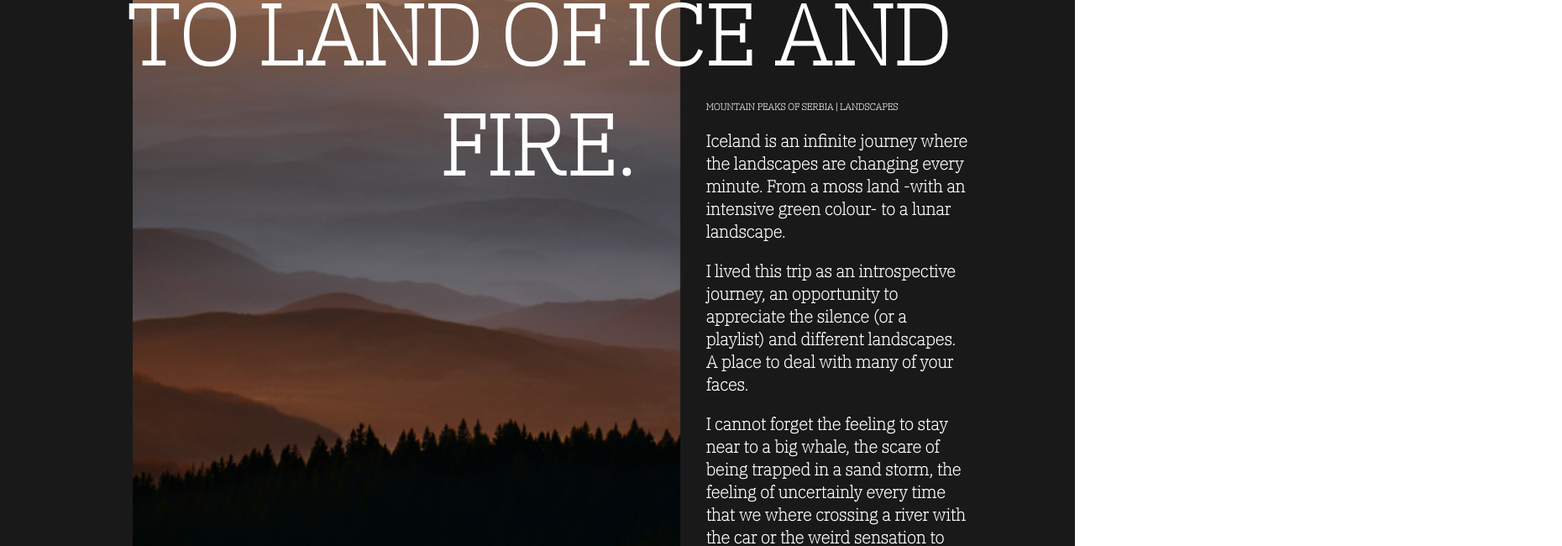
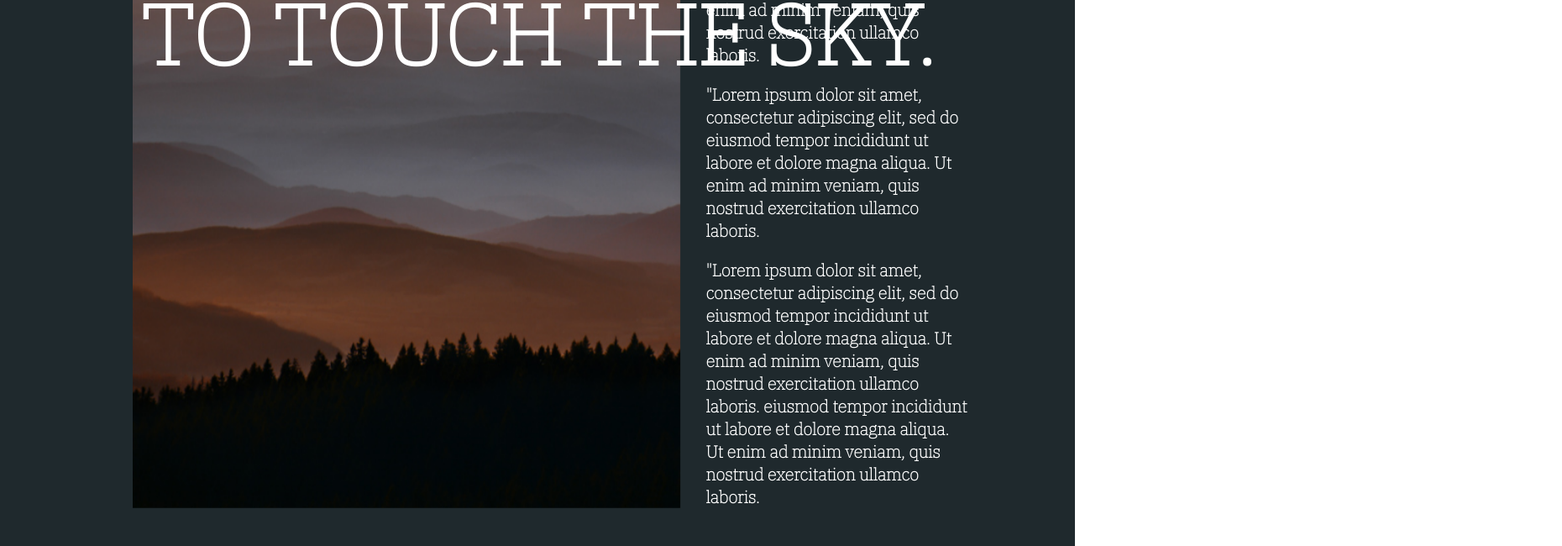
Before and after one commit to majac91/Photography_portfolio_V2, a React (Create React App) app: page /where-no-words-are-needed in a window 1280 px wide. Shown: the part 437-1087 px from the top of the page at 84% size, 1860 px wide, since content can reach past the window. Built offline with nearby package versions, Linux system fonts and the light colour scheme.

Commit message:
setup IO on story 3 page ;

```diff
--- a/src/hooks/useOnIntersection.js
+++ b/src/hooks/useInView.js
@@ -1,15 +1,17 @@
 import { useState, useEffect } from "react";
 
-export function useElementOnScreen(ref) {
+export function useInView(ref) {
   const [isIntersecting, setIsIntersecting] = useState(false);
 
   useEffect(() => {
-    const options = { treshold: 0 };
+    const options = { tresholds: 1 };
 
     const callback = (entries) => {
       entries.forEach((entry) => {
         if (entry.isIntersecting) {
           setIsIntersecting(true);
+        } else {
+          setIsIntersecting(false);
         }
       });
     };
--- a/src/pages/StoryPage2/Story2.js
+++ b/src/pages/StoryPage2/Story2.js
@@ -1,7 +1,15 @@
-import React, { useEffect } from "react";
+import React, { useEffect, useRef } from "react";
 import Reveal from "react-reveal/Fade";
+import { useInView } from "../../hooks/useInView";
+//header
+import img1 from "../../images/story2/DSC_4212.jpg";
 
-import img1 from "../../images/story2/DSC_4212.jpg";
+//section 1
+import img12 from "../../images/story2/DSC_4283.jpg";
+import img13 from "../../images/story2/DSC_4176.jpg";
+import img14 from "../../images/story2/DSC_4174.jpg";
+
+//section 2
 import img2 from "../../images/story2/DSC_0054.jpg";
 import img3 from "../../images/story2/DSC_0055.jpg";
 import img4 from "../../images/story2/DSC_0083.jpg";
@@ -13,94 +21,156 @@ import img9 from "../../images/story2/DSC_0126.jpg";
 import img10 from "../../images/story2/DSC_0131.jpg";
 import img11 from "../../images/story2/DSC_0180.jpg";
 
+//section 3
+import img15 from "../../images/story2/DSC_1349.jpg";
+import img16 from "../../images/story2/DSC_1432 2.jpg";
+import img17 from "../../images/story2/DSC_1437.jpg";
+// import img18 from "../../images/story2/DSC_1485.jpg";
+import img19 from "../../images/story2/DSC_1500.jpg";
+import img20 from "../../images/story2/DSC_1510.jpg";
+
 const Story2 = ({ setContainerClass }) => {
   useEffect(() => {
     setContainerClass("story1Page");
   }, []);
+
+  const section2Ref = useRef();
+  const section3Ref = useRef();
+  const section2InView = useInView(section2Ref);
+  const section3InView = useInView(section3Ref);
+
+  const cx = require("classnames");
+
   return (
-    <div className="story2">
+    <div className={`story2 ${section2InView ? "section2__in-view" : ""}`}>
       <header className="story2__heading">
         <h1 className="story2__heading-title">
-          WHERE NO WORDS ARE NEEDED. TRIPS TO LAND OF ICE AND FIRE.
+          WHERE NO WORDS ARE NEEDED. PLACES TO TOUCH THE SKY.
         </h1>
         <div className="story2__heading-inner">
           <Reveal effect="fadeInUp">
-            <img className={"story2__img story2__img-img1"} src={img1}></img>
+            <img className={"story2__img story2__img-img1"} src={img1} />
           </Reveal>
           <div className="story2__heading-inner__text">
             <h2 className="story2__heading-subtitle">
               Mountain peaks of Serbia | Landscapes
             </h2>
             <p className="story2__heading-p">
-              Iceland is an infinite journey where the landscapes are changing
-              every minute. From a moss land -with an intensive green colour- to
-              a lunar landscape.
+              "Lorem ipsum dolor sit amet, consectetur adipiscing elit, sed do
+              eiusmod tempor incididunt ut labore et dolore magna aliqua. Ut
+              enim ad minim veniam, quis nostrud exercitation ullamco laboris.
             </p>
             <p className="story2__heading-p">
-              I lived this trip as an introspective journey, an opportunity to
-              appreciate the silence (or a playlist) and different landscapes. A
-              place to deal with many of your faces.
+              "Lorem ipsum dolor sit amet, consectetur adipiscing elit, sed do
+              eiusmod tempor incididunt ut labore et dolore magna aliqua. Ut
+              enim ad minim veniam, quis nostrud exercitation ullamco laboris.
             </p>
             <p className="story2__heading-p">
-              I cannot forget the feeling to stay near to a big whale, the scare
-              of being trapped in a sand storm, the feeling of uncertainly every
-              time that we where crossing a river with the car or the weird
-              sensation to walk into the mud while we where swimming into a
-              volcanic crater.
+              "Lorem ipsum dolor sit amet, consectetur adipiscing elit, sed do
+              eiusmod tempor incididunt ut labore et dolore magna aliqua. Ut
+              enim ad minim veniam, quis nostrud exercitation ullamco laboris.
+              eiusmod tempor incididunt ut labore et dolore magna aliqua. Ut
+              enim ad minim veniam, quis nostrud exercitation ullamco laboris.
             </p>
           </div>
         </div>
       </header>
+
       <main className="story2__img-container">
+        {/* SECTION 1 */}
+        <section className="story2__section-1">
+          <Reveal effect="fadeInUp">
+            <img className={"story2__img story12__img-img12"} src={img12}></img>
+          </Reveal>
+
           <div className="d-flex center-x space-xl">
             <Reveal effect="fadeInUp">
-            <img className={"story2__img story1__img-img10"} src={img10}></img>
+              <img className={"story2__img story2__img-img13"} src={img13} />
             </Reveal>
             <Reveal effect="fadeInUp">
-            <img className={"story2__img story1__img-img11"} src={img11}></img>
+              <img className={"story2__img story2__img-img14"} src={img14} />
+            </Reveal>
+          </div>
+        </section>
+
+        {/* SECTION 2 */}
+        <section ref={section2Ref} className="story2__section-2">
+          <div className="d-flex center-x space-xl">
+            <Reveal effect="fadeInUp">
+              <img className={"story2__img story1__img-img10"} src={img10} />
+            </Reveal>
+            <Reveal effect="fadeInUp">
+              <img className={"story2__img story1__img-img11"} src={img11} />
             </Reveal>
           </div>
 
-        <div className="d-flex ">
+          <div className="d-flex">
             <Reveal effect="fadeInUp">
-            <img className={"story1__img story1__img-img2"} src={img2}></img>
+              <img className={"story1__img story1__img-img2"} src={img2} />
             </Reveal>
           </div>
 
           <div className="story2__masonary center-x ">
             <div className="d-flex col" style={{ flexGrow: "0" }}>
               <Reveal effect="fadeInUp">
-              <img className={"story1__img story1__img-img3"} src={img3}></img>
+                <img className={"story1__img story1__img-img3"} src={img3} />
               </Reveal>
               <Reveal effect="fadeInUp">
-              <img className={"story1__img story1__img-img7"} src={img7}></img>
+                <img className={"story1__img story1__img-img7"} src={img7} />
               </Reveal>
             </div>
 
             <div className="d-flex col" style={{ flexGrow: "0" }}>
               <Reveal effect="fadeInUp">
-              <img className={"story1__img story2__img-img8"} src={img8}></img>
+                <img className={"story1__img story2__img-img8"} src={img8} />
               </Reveal>
               <Reveal effect="fadeInUp">
-              <img className={"story1__img story2__img-img4"} src={img4}></img>
+                <img className={"story1__img story2__img-img4"} src={img4} />
               </Reveal>
             </div>
           </div>
 
           <div className="d-flex flex-end space-xl">
             <Reveal effect="fadeInUp">
-            <img className={"story1__img story2__img-img5"} src={img5}></img>
+              <img className={"story1__img story2__img-img5"} src={img5} />
             </Reveal>
           </div>
 
           <div className="d-flex center-x">
             <Reveal effect="fadeInUp">
-            <img className={"story2__img story2__img-img6"} src={img6}></img>
+              <img className={"story2__img story2__img-img6"} src={img6} />
             </Reveal>
             <Reveal effect="fadeInUp">
-            <img className={"story2__img story2__img-img9"} src={img9}></img>
+              <img className={"story2__img story2__img-img9"} src={img9} />
             </Reveal>
           </div>
+        </section>
+
+        {/* SECTION 3 */}
+        <section ref={section3Ref} className="story2__section-3">
+          <div className="d-flex space-xl">
+            <Reveal effect="fadeInUp">
+              <img className={"story2__img story2__img-img17"} src={img17} />
+            </Reveal>
+          </div>
+          <div className="d-flex">
+            <Reveal effect="fadeInUp">
+              <img className={"story2__img story2__img-img16"} src={img16} />
+            </Reveal>
+          </div>
+
+          <Reveal effect="fadeInUp">
+            <img className={"story2__img story2__img-img17"} src={img15} />
+          </Reveal>
+          <div className="d-flex center-x">
+            <Reveal effect="fadeInUp">
+              <img className={"story2__img story2__img-img19"} src={img19} />
+            </Reveal>
+            <Reveal effect="fadeInUp">
+              <img className={"story2__img story2__img-img20"} src={img20} />
+            </Reveal>
+          </div>
+        </section>
       </main>
     </div>
   );
--- a/src/pages/StoryPage2/story-page-2.scss
+++ b/src/pages/StoryPage2/story-page-2.scss
@@ -1,7 +1,12 @@
 .story2 {
-  background: #191919;
   height: 100%;
   font-family: $font-main;
+  background-color: #191919;
+  transition: background-color 1s ease;
+  &.section2__in-view {
+    background-color: #1f292d;
+  }
+
   &__heading {
     height: 100%;
     width: 80%;
@@ -74,7 +79,8 @@
         height: auto;
       }
     }
-    &-img2 {
+    &-img2,
+    &-img16 {
       margin-left: auto;
     }
   }
@@ -90,4 +96,15 @@
       flex: 1;
     }
   }
+
+  &__section-3 {
+    background-color: transparent;
+    transition: background-color 1s ease;
+  }
+  &__section-3.inView {
+    background-color: #3e4b45;
+  }
+  &__section-2 {
+    background-color: transparent;
+  }
 }
```
Also changed, not shown: src/images/story2/DSC_4283.jpg (renamed from src/images/story2/DSC_4283 2.jpg), 1 other file (tests, documents, lock files or other folders). Lines whose indentation alone changed are shown as unchanged.
